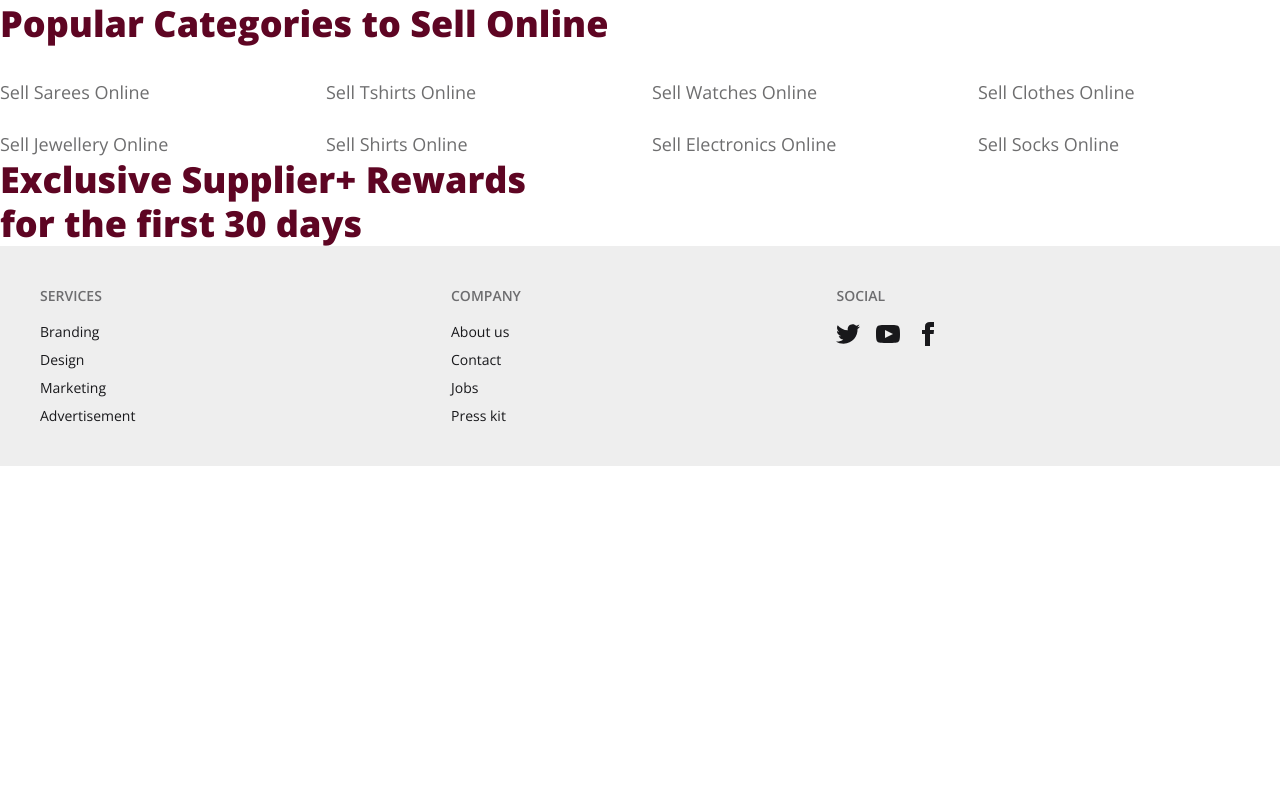
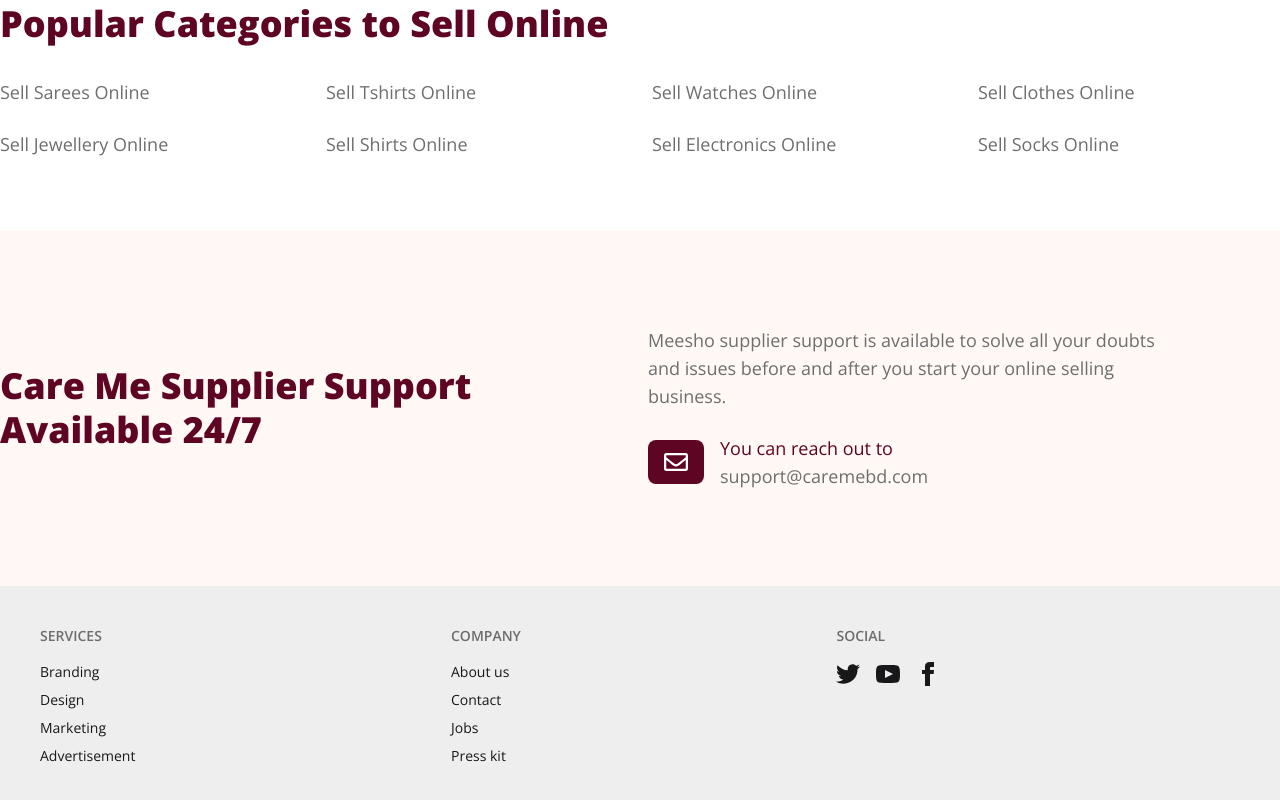
Before and after one commit to Najmul-Shaon/CareMe, a React (Vite) app: page / in a window 1280 px wide. Shown: the part 2552-3352 px from the top of the page. Before the commit the page ends 3018 px from the top, so only its background shows below. Built offline with nearby package versions, Linux system fonts and the light colour scheme.

Commit message:
designed support section

```diff
--- a/src/components/Blogs.jsx
+++ b/src/components/Blogs.jsx
@@ -31,7 +31,7 @@ const Blogs = () => {
     },
   ];
   return (
-    <div className="max-w-screen-xl mx-auto mt-18">
+    <div className="max-w-screen-xl mx-auto mt-18 px-4 md:px-0">
       <h3 className="text-4xl font-extrabold text-primaryColor text-center leading-11">
         Experiences suppliers love to talk about
       </h3>
--- a/src/components/PopulerCategories.jsx
+++ b/src/components/PopulerCategories.jsx
@@ -10,7 +10,7 @@ const PopulerCategories = () => {
     { id: 8, category: "Sell Socks Online" },
   ];
   return (
-    <div className="max-w-screen-xl mx-auto mt-18 font-open-sans">
+    <div className="max-w-screen-xl mx-auto mt-18 font-open-sans px-4 md:px-0">
       {/* section title  */}
       <h3 className="text-4xl font-extrabold text-primaryColor leading-11">
         Popular Categories to Sell Online
--- a/src/components/Support.jsx
+++ b/src/components/Support.jsx
@@ -1,13 +1,36 @@
-const Support = () => {
+import { FaEnvelope, FaRegEnvelope } from "react-icons/fa";
+import icon5 from "../assets/icon5.png";
+import icon6 from "../assets/icon6.png";
+
+const Rewards = () => {
   return (
-    <div>
-      <div>
-        <h3 className="text-4xl font-extrabold text-primaryColor max-w-xl leading-11">
-          Exclusive Supplier+ Rewards for the first 30 days
-        </h3>
+    <div className="bg-secondaryColor font-open-sans mt-18">
+      <div className="grid grid-cols-1 md:grid-cols-2 gap-4 items-center max-w-screen-xl mx-auto px-4 md:px-0 py-24">
+        <div className="space-y-2">
+          <h3 className="text-4xl font-extrabold text-primaryColor max-w-xl leading-11">
+            Care Me Supplier Support Available 24/7
+          </h3>
+        </div>
+        <div className="space-y-6">
+          <p className="text-textSubHeadingColor md:max-w-lg text-lg leading-7">
+            Meesho supplier support is available to solve all your doubts and
+            issues before and after you start your online selling business.
+          </p>
+          <div className="flex items-center gap-4">
+            <span className="bg-primaryColor px-4 py-2.5 rounded-lg">
+              <FaRegEnvelope className="text-white text-2xl" />
+            </span>
+            <div>
+              <p className="text-primaryColor text-lg">You can reach out to</p>
+              <p className="text-textSubHeadingColor text-lg">
+                support@caremebd.com
+              </p>
+            </div>
+          </div>
+        </div>
       </div>
     </div>
   );
 };
 
-export default Support;
+export default Rewards;
```
